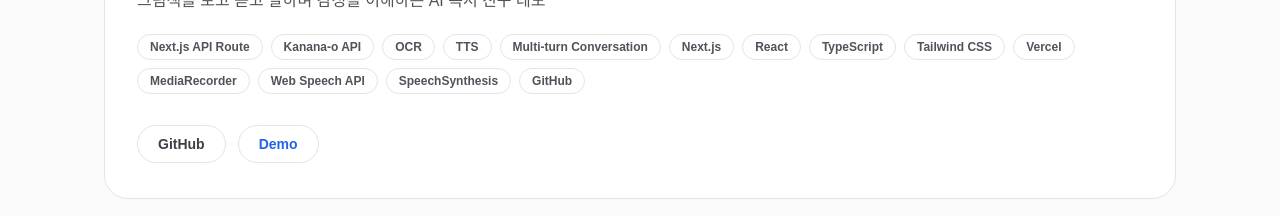
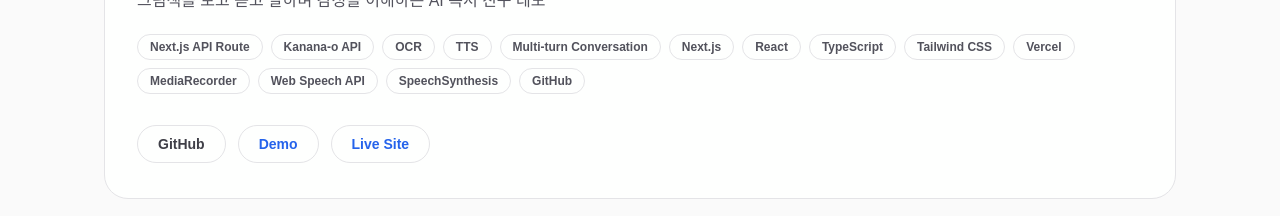
Before and after one commit to mk-isos/markus-portfolio, a Next.js app: page / in a window 1280 px wide. Shown: the part 2940-3156 px from the top of the page. Built offline with nearby package versions, Linux system fonts and the light colour scheme.

Commit message:
260520 feat(projects): split demo video/live site and refine project actions

```diff
--- a/src/components/portfolio/portfolio-page.tsx
+++ b/src/components/portfolio/portfolio-page.tsx
@@ -580,6 +580,14 @@ export function PortfolioPage() {
                         {t(uiCopy.demoPreparing)}
                       </span>
                     )}
+                    {project.deployUrl ? (
+                      <ExternalLink
+                        href={project.deployUrl}
+                        className="rounded-full border border-[var(--accent)] px-5 py-2 text-sm font-semibold text-[var(--accent)] transition hover:bg-[var(--accent)] hover:text-white dark:hover:text-zinc-950"
+                      >
+                        {t(uiCopy.projectDeploy)}
+                      </ExternalLink>
+                    ) : null}
                     {project.reportUrl ? (
                       <a
                         href={project.reportUrl}
--- a/src/data/portfolio.ts
+++ b/src/data/portfolio.ts
@@ -189,6 +189,7 @@ export type Project = {
   learnings: LocalizedText[];
   githubUrl: string;
   demoUrl?: string;
+  deployUrl?: string;
   reportUrl?: string;
   status: LocalizedText;
 };
@@ -385,7 +386,8 @@ export const projects: Project[] = [
       ),
     ],
     githubUrl: "https://github.com/mk-isos/dadokdadok-kanana",
-    demoUrl: "https://dadokdadok-kanana.vercel.app",
+    demoUrl: "https://www.youtube.com/watch?v=eYhslwwuR5M",
+    deployUrl: "https://dadokdadok-kanana.vercel.app",
     status: text("완료", "Completed"),
   },
   {
@@ -1084,6 +1086,7 @@ export const uiCopy = {
   projectTechTools: text("Tools", "Tools"),
   projectDetailOpen: text("상세보기", "View Details"),
   projectDetailClose: text("접기", "Collapse"),
+  projectDeploy: text("Live Site", "Live Site"),
   projectReport: text("Project Report", "Project Report"),
   troubleshootingProblem: text("문제", "Problem"),
   troubleshootingSolution: text("해결", "Solution"),
```
